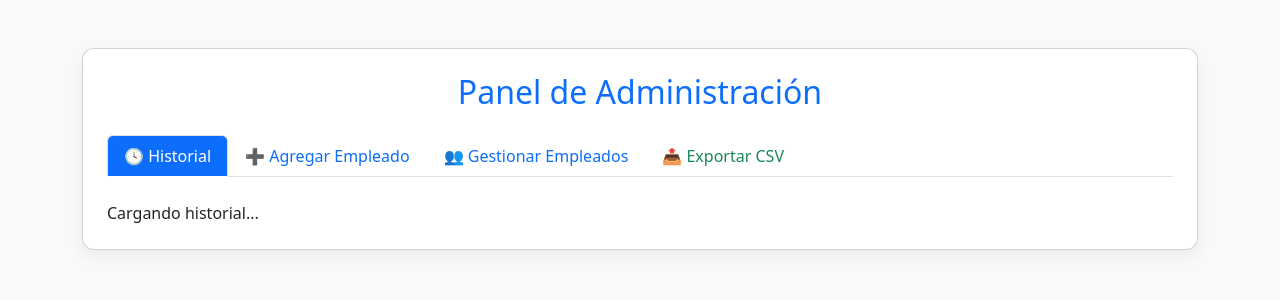
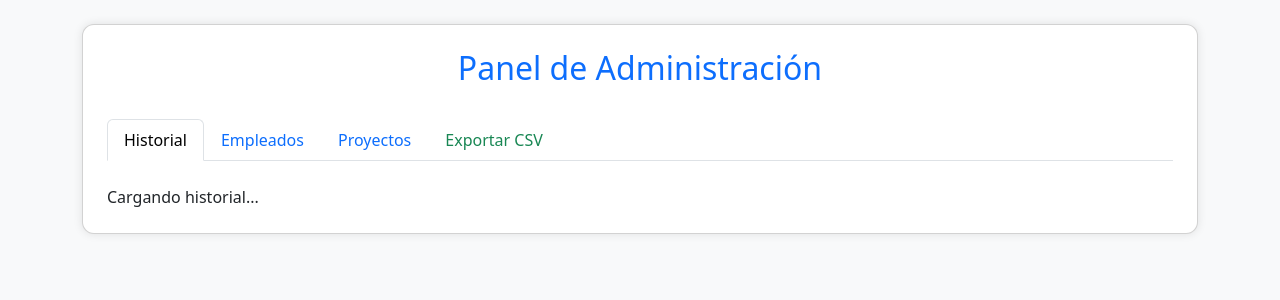
Before and after one commit to fatfinger85/clockpoint-backend-staging, a Flask app: template templates/admin.html in a window 1280 px wide. Shown: the top 300 px of the page. Run offline with Flask 3, Linux system fonts and the light colour scheme; the template is opened without the code that fills it, so the values that code supplies are empty.

Commit message:
Update admin.html

```diff
--- a/templates/admin.html
+++ b/templates/admin.html
@@ -3,112 +3,125 @@
 <html lang="es">
 <head>
   <meta charset="UTF-8">
-  <title>ClockPoint - Panel Admin</title>
+  <meta name="viewport" content="width=device-width, initial-scale=1.0">
+  <title>ClockPoint - Admin</title>
   <link href="https://cdn.jsdelivr.net/npm/bootstrap@5.3.2/dist/css/bootstrap.min.css" rel="stylesheet">
   <style>
-    body {
-      background-color: #f8f9fa;
-    }
-    .nav-tabs .nav-link.active {
-      background-color: #0d6efd;
-      color: white;
-    }
-    .nav-tabs .nav-link {
-      color: #0d6efd;
-    }
-    .card {
-      border-radius: 12px;
-      box-shadow: 0 0.5rem 1rem rgba(0,0,0,0.05);
-    }
-    .table {
-      border-radius: 8px;
-      overflow: hidden;
-    }
-    th {
-      background-color: #e9ecef;
-    }
+    body { background: #f8f9fa; }
+    .card { border-radius: 12px; box-shadow: 0 0 10px rgba(0,0,0,0.1); }
+    .nav-link.active { background: #0d6efd; color: white; }
+    th { background: #e9ecef; }
   </style>
 </head>
 <body>
-  <div class="container py-5">
+<div class="container py-4">
   <div class="card p-4">
-      <h2 class="text-center mb-4 text-primary">Panel de Administración</h2>
-
-      <ul class="nav nav-tabs" id="adminTabs" role="tablist">
-        <li class="nav-item" role="presentation">
-          <button class="nav-link active" id="historial-tab" data-bs-toggle="tab" data-bs-target="#historial" type="button" role="tab">🕓 Historial</button>
-        </li>
-        <li class="nav-item" role="presentation">
-          <button class="nav-link" id="empleados-tab" data-bs-toggle="tab" data-bs-target="#empleados" type="button" role="tab">➕ Agregar Empleado</button>
-        </li>
-        <li class="nav-item" role="presentation">
-          <button class="nav-link" id="gestion-tab" data-bs-toggle="tab" data-bs-target="#gestion" type="button" role="tab">👥 Gestionar Empleados</button>
-        </li>
-        <li class="nav-item">
-          <a class="nav-link text-success" href="/exportar" target="_blank">📤 Exportar CSV</a>
-        </li>
+    <h2 class="text-center text-primary">Panel de Administración</h2>
+    <ul class="nav nav-tabs mt-4" id="tabs" role="tablist">
+      <li class="nav-item"><button class="nav-link active" id="historial-tab" data-bs-toggle="tab" data-bs-target="#historial">Historial</button></li>
+      <li class="nav-item"><button class="nav-link" id="empleados-tab" data-bs-toggle="tab" data-bs-target="#empleados">Empleados</button></li>
+      <li class="nav-item"><button class="nav-link" id="proyectos-tab" data-bs-toggle="tab" data-bs-target="#proyectos">Proyectos</button></li>
+      <li class="nav-item"><a class="nav-link text-success" href="/exportar" target="_blank">Exportar CSV</a></li>
     </ul>
-
-      <div class="tab-content mt-4" id="adminTabsContent">
-        <div class="tab-pane fade show active" id="historial" role="tabpanel">
+    <div class="tab-content mt-4">
+      <div class="tab-pane fade show active" id="historial">
         <div id="tablaHistorial">Cargando historial...</div>
       </div>
-        <div class="tab-pane fade" id="empleados" role="tabpanel">
-          <form action="/agregar-empleado" method="POST" class="mt-3 row g-2">
-            <div class="col-md-5">
-              <input type="text" name="nombre" placeholder="Nombre" required class="form-control">
+      <div class="tab-pane fade" id="empleados">
+        <form id="formEmpleado" class="row g-2">
+          <div class="col-md-5"><input id="nuevoNombre" type="text" placeholder="Nombre" class="form-control" required></div>
+          <div class="col-md-5"><input id="nuevoPin" type="text" placeholder="PIN" class="form-control" required></div>
+          <div class="col-md-2"><button class="btn btn-primary w-100" type="submit">Agregar</button></div>
+        </form>
+        <div id="tablaEmpleados" class="mt-4">Cargando empleados...</div>
       </div>
-            <div class="col-md-5">
-              <input type="text" name="pin" placeholder="PIN" required class="form-control">
-            </div>
-            <div class="col-md-2">
-              <button type="submit" class="btn btn-primary w-100">Agregar</button>
-            </div>
+      <div class="tab-pane fade" id="proyectos">
+        <form id="formProyecto" class="row g-2">
+          <div class="col-md-10"><input id="nombreProyecto" type="text" placeholder="Nombre del Proyecto" class="form-control" required></div>
+          <div class="col-md-2"><button class="btn btn-success w-100" type="submit">Agregar</button></div>
         </form>
-        </div>
-        <div class="tab-pane fade" id="gestion" role="tabpanel">
-          <div id="tablaEmpleados" class="mt-3">Cargando empleados...</div>
+        <div id="tablaProyectos" class="mt-4">Cargando proyectos...</div>
       </div>
     </div>
   </div>
 </div>
 
 <script>
+const backend = "https://clockpoint-backend-staging.onrender.com"; // Cambiar a tu backend real
+
 async function cargarHistorial() {
-      const res = await fetch('/registros');
+  const res = await fetch(`${backend}/registros`);
   const data = await res.json();
-      let html = "<table class='table table-bordered table-striped'><thead><tr><th>Nombre</th><th>Acción</th><th>Fecha</th></tr></thead><tbody>";
+  let html = `<table class='table table-bordered'><thead><tr><th>Nombre</th><th>Acción</th><th>Fecha</th></tr></thead><tbody>`;
   data.forEach(r => {
-        html += `<tr><td>${r.nombre}</td><td>${r.accion}</td><td>${r.timestamp}</td></tr>`;
+    html += `<tr><td>${r.nombre}</td><td>${r.accion}</td><td>${r.timestamp.replace('T', ' ').substring(0, 19)}</td></tr>`;
   });
-      html += "</tbody></table>";
+  html += `</tbody></table>`;
   document.getElementById("tablaHistorial").innerHTML = html;
 }
 
 async function cargarEmpleados() {
-      const res = await fetch('/empleados');
+  const res = await fetch(`${backend}/empleados`);
   const data = await res.json();
-      let html = "<table class='table table-bordered table-hover'><thead><tr><th>Nombre</th><th>PIN</th><th>Eliminar</th></tr></thead><tbody>";
+  let html = `<table class='table table-bordered'><thead><tr><th>Nombre</th><th>PIN</th><th>Eliminar</th></tr></thead><tbody>`;
   data.forEach(e => {
-        html += `<tr><td>${e.nombre}</td><td>${e.pin}</td><td><button class='btn btn-sm btn-danger' onclick="eliminarEmpleado('${e.nombre}')">Eliminar</button></td></tr>`;
+    html += `<tr><td>${e.nombre}</td><td>${e.pin}</td><td><button class='btn btn-danger btn-sm' onclick="eliminarEmpleado('${e.nombre}')">Eliminar</button></td></tr>`;
   });
-      html += "</tbody></table>";
+  html += `</tbody></table>`;
   document.getElementById("tablaEmpleados").innerHTML = html;
 }
 
+async function cargarProyectos() {
+  const res = await fetch(`${backend}/proyectos`);
+  const data = await res.json();
+  let html = `<table class='table table-bordered'><thead><tr><th>Proyecto</th></tr></thead><tbody>`;
+  data.forEach(p => {
+    html += `<tr><td>${p.nombre}</td></tr>`;
+  });
+  html += `</tbody></table>`;
+  document.getElementById("tablaProyectos").innerHTML = html;
+}
+
 async function eliminarEmpleado(nombre) {
-      if (!confirm(`¿Eliminar a ${nombre}?`)) return;
-      await fetch('/eliminar-empleado', {
-        method: 'POST',
-        headers: { 'Content-Type': 'application/json' },
+  if (!confirm("¿Eliminar a " + nombre + "?")) return;
+  await fetch(`${backend}/eliminar-empleado`, {
+    method: "POST",
+    headers: { "Content-Type": "application/json" },
     body: JSON.stringify({ nombre })
   });
   cargarEmpleados();
 }
 
+document.getElementById("formEmpleado").addEventListener("submit", async e => {
+  e.preventDefault();
+  const nombre = document.getElementById("nuevoNombre").value.trim();
+  const pin = document.getElementById("nuevoPin").value.trim();
+  await fetch(`${backend}/agregar-empleado`, {
+    method: "POST",
+    headers: { "Content-Type": "application/json" },
+    body: JSON.stringify({ nombre, pin })
+  });
+  document.getElementById("formEmpleado").reset();
+  cargarEmpleados();
+});
+
+document.getElementById("formProyecto").addEventListener("submit", async e => {
+  e.preventDefault();
+  const nombre = document.getElementById("nombreProyecto").value.trim();
+  await fetch(`${backend}/agregar-proyecto`, {
+    method: "POST",
+    headers: { "Content-Type": "application/json" },
+    body: JSON.stringify({ nombre })
+  });
+  document.getElementById("formProyecto").reset();
+  cargarProyectos();
+});
+
 cargarHistorial();
 cargarEmpleados();
+cargarProyectos();
 </script>
+
 <script src="https://cdn.jsdelivr.net/npm/bootstrap@5.3.2/dist/js/bootstrap.bundle.min.js"></script>
 </body>
 </html>
```
Lines whose indentation alone changed are shown as unchanged.
